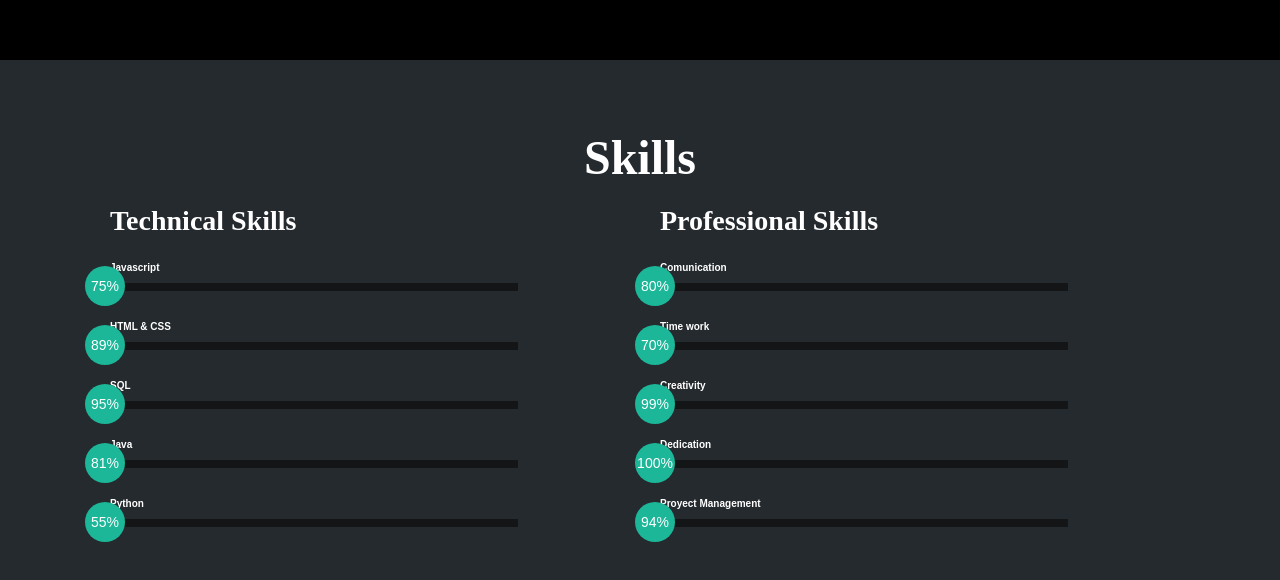
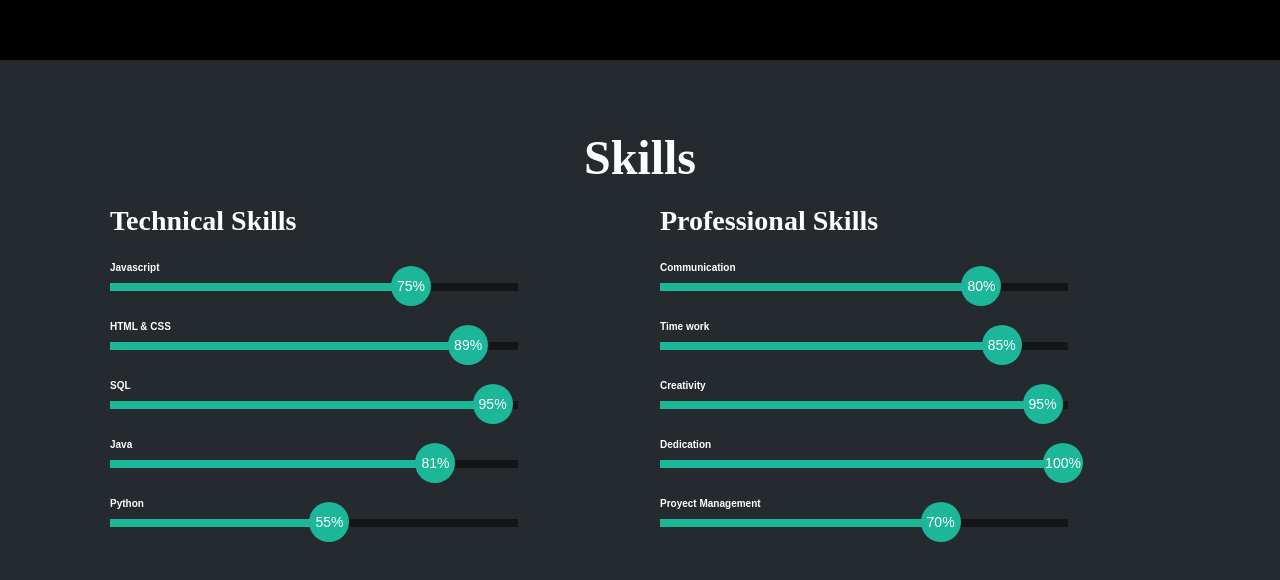
Before and after one commit to P-Fran-19/Portfolio-Website, a plain HTML site: page index.html in a window 1280 px wide. Shown: the part 840-1420 px from the top of the page. Drawn offline with Linux system fonts and the light colour scheme; a script that the page names is missing; a web font is replaced by a local one.

Commit message:
se reparo las barras de skills

```diff
--- a/index.html
+++ b/index.html
@@ -4,21 +4,28 @@
     <meta charset="UTF-8">
     <meta name="viewport" content="width=device-width, initial-scale=1.0">
     <link href="https://cdnjs.cloudflare.com/ajax/libs/font-awesome/6.0.0-beta3/css/all.min.css" rel="stylesheet">
+    <link rel="stylesheet" href="https://cdnjs.cloudflare.com/ajax/libs/font-awesome/6.1.2/css/all.min.css" integrity="sha512-1sCRPdkRXhBV2PBLUdRb4tMg1w2YPf37qatUFeS7zlBy7jJI8Lf4VHwWfZZfpXtYSLy85pkm9GaYVYMfw5BC1A==" crossorigin="anonymous" referrerpolicy="no-referrer" />
     <link rel="stylesheet" href="style.css">
     <title>Portafolio Webside</title>
 </head>
 <body>
     <header>
         <a href="#" class="logo">Francisco</a>
-        <nav>
+        <nav id="nav">
+            <ul>
             <a href="#">Home</a>
             <a href="#" onclick="seleccionar()" >Skills</a>
-            <a href="#">Services</a>
-            <a href="#">Education</a>
-            <a href="#">Experience</a>
-            <a href="#">Curiculum</a>
+            <a href="#" onclick="seleccionar()">Proyects</a>
+            <a href="#" onclick="seleccionar()">Education</a>
+            <a href="#" onclick="seleccionar()">Experience</a>
+            <a href="#" onclick="seleccionar()">Curiculum</a>
+        </ul>
         </nav>
+        <div class="nav-responsive" onclick="mostrarOcultarMenu()">
+            <i class="fa-solid fa-bars"></i>
+        </div>
     </header>
+
     <section class="home">
         <div class="home-img">
             <img src="main.jpg" alt="Foto de perfil de Francisco">
@@ -26,10 +33,8 @@
         <div class="home-content">
             <h1>Hi, it’s <span>Fran</span></h1>
             <h3 class="typing-text">I am a <span></span></h3>
-            <p>I am a dedicated and responsible student pursuing a degree in Computer Engineering, equipped with a strong foundation in computer science, software development, algorithms, and system design. I am proficient in programming languages such as Python, Java, C++, and JavaScript, and have hands-on experience with databases, networking, web development, and software engineering practices. Additionally, I have knowledge of machine learning, artificial intelligence, and cloud computing technologies.
-
-                Throughout my studies, I have developed a keen problem-solving mindset and a passion for continuously expanding my technical expertise. I am eager to contribute to real-world projects, applying my skills to deliver high-quality results. With a strong work ethic and a commitment to excellence, I thrive in collaborative environments and am always ready to take on new challenges.</p>
-            <div class="social-icons">
+            <p>I am a student pursuing a degree in Computer Engineering in Universidad de Palermo in Argentina, equipped with a strong foundation in computer science, software development, algorithms, and system design. I am proficient in programming languages such as Python, Java, C, and JavaScript, and have hands-on experience with databases, networking, web development, and software engineering practices. Additionally, I have knowledge of machine learning, artificial intelligence, and cloud computing technologies. Throughout my studies, I have developed a keen problem-solving mindset and a passion for continuously expanding my technical expertise. I am eager to apply my skills to deliver high-quality results. I thrive in collaborative environments and am always ready to take on new challenges.
+                <div class="social-icons">
                 <a href="https://www.linkedin.com/in/francisco-huber" target="_blank"><i class="fa-brands fa-linkedin"></i></a>
                 <a href="https://github.com/P-Fran-19" target="_blank"><i class="fa-brands fa-github"></i></a>
                 <a href="https://wa.me/5491166222001" target="_blank"><i class="fa-brands fa-whatsapp"></i></a>
@@ -49,7 +54,7 @@
                     <div class="skill">
                         <span>Javascript</span>
                         <div class="barra-skill">
-                            <div class="progreso">
+                            <div class="progreso javascript">
                                 <span>75%</span>
                             </div>
                         </div>
@@ -57,7 +62,7 @@
                     <div class="skill">
                         <span>HTML & CSS</span>
                         <div class="barra-skill">
-                            <div class="progreso">
+                            <div class="progreso htmlcss">
                                 <span>89%</span>
                             </div>
                         </div>
@@ -65,7 +70,7 @@
                     <div class="skill">
                         <span>SQL</span>
                         <div class="barra-skill">
-                            <div class="progreso">
+                            <div class="progreso sql">
                                 <span>95%</span>
                             </div>
                         </div>
@@ -73,7 +78,7 @@
                     <div class="skill">
                         <span>Java</span>
                         <div class="barra-skill">
-                            <div class="progreso">
+                            <div class="progreso java">
                                 <span>81%</span>
                             </div>
                         </div>
@@ -81,7 +86,7 @@
                     <div class="skill">
                         <span>Python</span>
                         <div class="barra-skill">
-                            <div class="progreso">
+                            <div class="progreso python">
                                 <span>55%</span>
                             </div>
                         </div>
@@ -91,9 +96,9 @@
                 <div class="col">
                     <h3>Professional Skills</h3>
                     <div class="skill">
-                        <span>Comunication</span>
+                        <span>Communication</span>
                         <div class="barra-skill">
-                            <div class="progreso">
+                            <div class="progreso comunicacion">
                                 <span>80%</span>
                             </div>
                         </div>
@@ -101,23 +106,23 @@
                     <div class="skill">
                         <span>Time work</span>
                         <div class="barra-skill">
-                            <div class="progreso">
-                                <span>70%</span>
+                            <div class="progreso work">
+                                <span>85%</span>
                             </div>
                         </div>
                     </div>
                     <div class="skill">
                         <span>Creativity</span>
                         <div class="barra-skill">
-                            <div class="progreso">
-                                <span>99%</span>
+                            <div class="progreso creatividad">
+                                <span>95%</span>
                             </div>
                         </div>
                     </div>
                     <div class="skill">
                         <span>Dedication</span>
                         <div class="barra-skill">
-                            <div class="progreso">
+                            <div class="progreso dedicacion">
                                 <span>100%</span>
                             </div>
                         </div>
@@ -125,8 +130,8 @@
                     <div class="skill">
                         <span>Proyect Management</span>
                         <div class="barra-skill">
-                            <div class="progreso">
-                                <span>94%</span>
+                            <div class="progreso proyect">
+                                <span>70%</span>
                             </div>
                         </div>
                     </div>
--- a/style.css
+++ b/style.css
@@ -2,7 +2,6 @@
 *{
     margin: 0;
     padding: 0;
-    box-sizing: "border-box";
     text-decoration: none;
     border: none;
     outline: none;
@@ -17,7 +16,7 @@ body{
     width: 100%;
     height: 100vh;
     overflow-x: hidden;
-    background-color: #161616; /* FONDO */
+    background-color: #161616;
     color: white;
 }
 
@@ -239,13 +238,13 @@ section{
     }
 }
 
-@media (max-widh: 1000px) {
+@media (max-width: 1000px) {
     .home{
         gap: 4rem;
     }
 }
 
-@media (max-widh: 995px){
+@media (max-width: 995px){
     .home{
         flex-direction: column;
         margin: 5rem 4rem;
@@ -266,6 +265,7 @@ section{
     font-size: 1.6rem;
 }
 
+/* SECCION S K I L L S */
 /* SECCION S K I L L S */
 .skills{
     background-color: #252A2E;
@@ -301,19 +301,20 @@ section{
     margin-bottom: 10px;
 }
 .skills .skill .barra-skill{
+    width: 80%;
     height: 8px;
-    width: 80%;
     background-color: #131517;
     position: relative;
     margin-bottom: 30px;
 }
 .skills .skill .progreso{
-    background-color: green;
+    background-color: #1CB698;
     position: absolute;
     top: 0;
     left: 0;
     height: 8px;
 }
+
 .skills .skill .barra-skill span{
     position: absolute;
     height: 40px;
@@ -345,76 +346,75 @@ section{
     100%{width: 89%;}
 }
 
-.skills .skill .Python{
+.skills .skill .sql{
     width: 0%;
-    animation: 2s Python forwards;
+    animation: 2s sql forwards;
 }
-@keyframes Python {
+@keyframes sql {
     0%{width: 0%;}
     100%{width: 95%;}
 }
 
-.skills .skill .Java{
+.skills .skill .java{
     width: 0%;
-    animation: 2s Java forwards;
+    animation: 2s java forwards;
 }
-@keyframes Java {
+@keyframes java {
     0%{width: 0%;}
     100%{width: 81%;}
 }
 
-.skills .skill .sql {
+.skills .skill .python{
     width: 0%;
-    animation: 2s sql forwards;
+    animation: 2s python forwards;
 }
-@keyframes sql {
-    0% { width: 0%; }
-    100% { width: 95%; }
+@keyframes python {
+    0%{width: 0%;}
+    100%{width: 55%;}
 }
 
-
-.skills .skill .Comunication{
+.skills .skill .comunicacion{
     width: 0%;
-    animation: 2s Comunication forwards;
+    animation: 2s comunicacion forwards;
 }
-@keyframes Comunication {
+@keyframes comunicacion {
     0%{width: 0%;}
     100%{width: 80%;}
 }
 
-.skills .skill .trabajo{
+.skills .skill .work{
     width: 0%;
-    animation: 2s trabajo forwards;
+    animation: 2s work forwards;
 }
-@keyframes trabajo {
+@keyframes work {
     0%{width: 0%;}
-    100%{width: 70%;}
+    100%{width: 85%;}
 }
 
-.skills .skill .Creativity{
+.skills .skill .creatividad{
     width: 0%;
-    animation: 2s Creativity forwards;
+    animation: 2s creatividad forwards;
 }
-@keyframes Creativity {
+@keyframes creatividad {
     0%{width: 0%;}
-    100%{width: 99%;}
+    100%{width: 95%;}
 }
 
-.skills .skill .Dedication{
+.skills .skill .dedicacion{
     width: 0%;
-    animation: 2s Dedication forwards;
+    animation: 2s dedicacion forwards;
 }
-@keyframes Dedication {
+@keyframes dedicacion {
     0%{width: 0%;}
-    100%{width: 65%;}
+    100%{width: 100%;}
 }
 
-.skills .skill .progreso {
-    width: 0;
-    transition: width 2s ease; /* Para una animación suave */
+.skills .skill .proyect{
+    width: 0%;
+    animation: 2s proyect forwards;
 }
 
 @keyframes proyect {
     0%{width: 0%;}
-    100%{width: 94%;}
+    100%{width: 70%;}
 }
```
Also changed, not shown: logica.js (+7 -7 lines).
